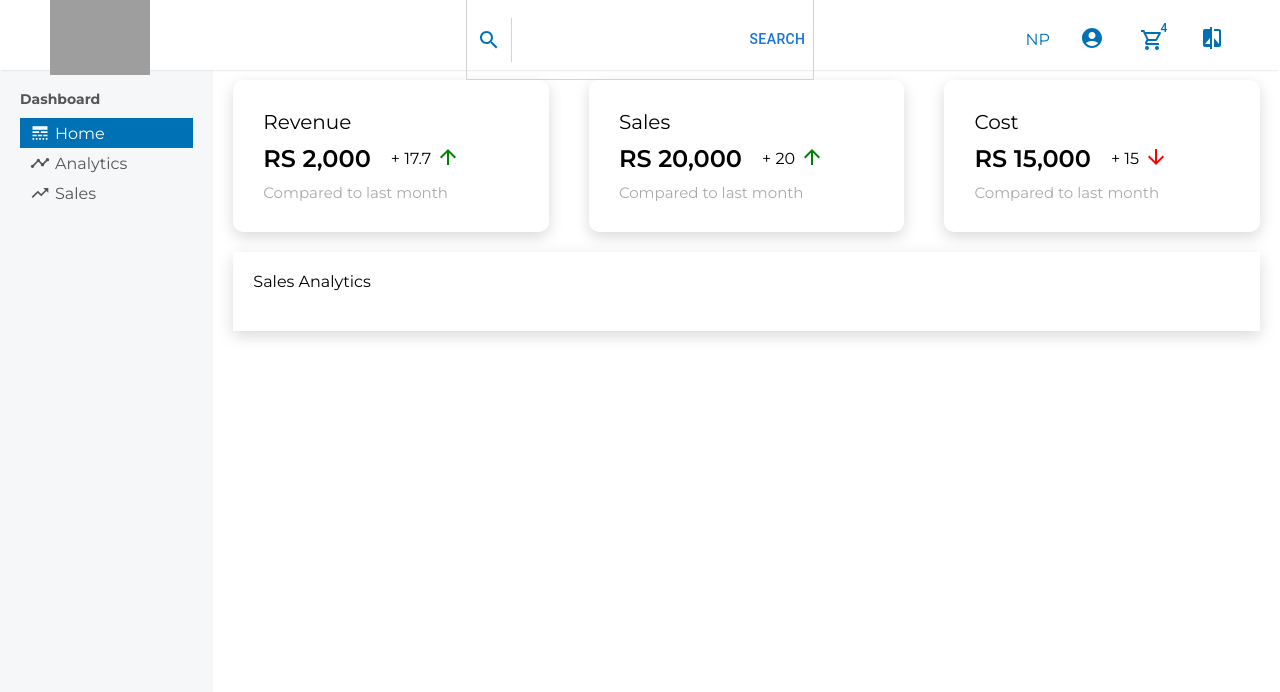
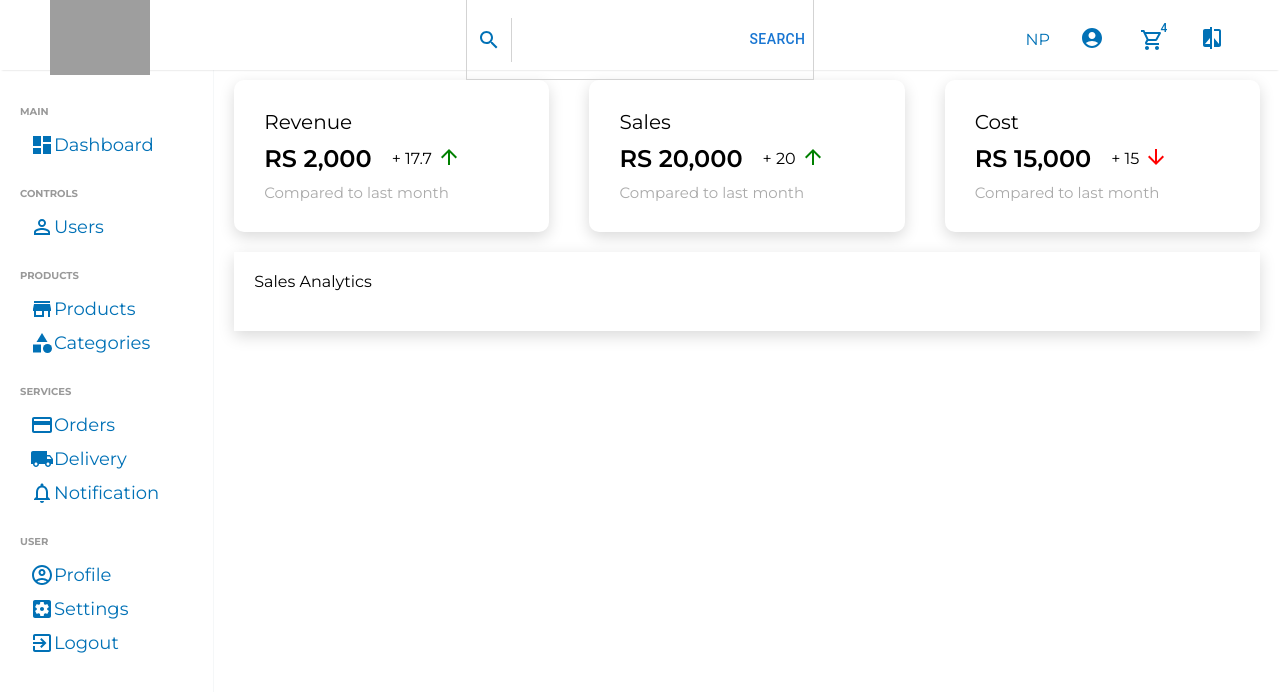
Before and after one commit to rxmann/Ecommerce-BechCha-Client, a React (Create React App) app: page /admindash in a window 1280 px wide. Shown: the top 692 px of the page. Built offline with nearby package versions, Linux system fonts and the light colour scheme; grey boxes are pictures that could not be loaded.

Commit message:
Sidebar dynamic

```diff
--- a/src/AdminComponents/Sidebar/Sidebar.jsx
+++ b/src/AdminComponents/Sidebar/Sidebar.jsx
@@ -1,6 +1,7 @@
 import styled from "styled-components"
-import { LineStyle, TrendingUp, Timeline } from "@mui/icons-material"
+import {  PersonOutline, CreditCard, Store, SettingsApplications, Dashboard, LocalShipping, Category, AccountCircleOutlined, ExitToApp, NotificationsNone } from "@mui/icons-material"
 import "../support.css"
+import { useState } from "react"
 
 const Container = styled.div`
     flex: 1;
@@ -8,7 +9,7 @@ const Container = styled.div`
     max-width: 250px;
     position: sticky;
     top: 70px;
-    background-color: #f5f7f8;
+    border-right: 0.5px solid #f5f7f8;
 `
 
 const SidebarWrapper = styled.div`
@@ -21,8 +22,10 @@ const SidebarMenu = styled.div`
 `
 
 const SidebarTitle = styled.h3`
-    font-size: 14px;
-    margin-bottom: 10px;
+    font-size: 10px;
+    font-weight: bold;
+    color: #999;
+    margin: 15px 0px 10px 0px;
 `
 
 const SidebarList = styled.ul`
@@ -37,38 +40,107 @@ const SidebarListItem = styled.li`
     padding: 5px 10px;
     cursor: pointer;
     display: flex;
-    font-size: 16px;
+    font-size: 14px;
     align-items: center;
+    color: #0171b6;
 
 
     &:hover {
         background-color: #e2f5ff;
+        color: #333333;
     }
 `
 
 
 const Sidebar = () => {
 
+    const [selected, setSelected] = useState("");
+
+    const data = [
+        {
+            title: "MAIN",
+            options: [{
+                name: "Dashboard",
+                icon: (<Dashboard />),
+                selected: selected
+            }],
+        },
+        {
+            title: "CONTROLS",
+            options: [{
+                name: "Users",
+                icon: (<PersonOutline />),
+                selected: selected
+            }],
+        },
+        {
+            title: "PRODUCTS",
+            options: [{
+                name: "Products",
+                icon: (<Store />),
+                selected: selected
+            }, {
+                name: "Categories",
+                icon: (<Category />),
+                selected: selected
+            }],
+        },
+        {
+            title: "SERVICES",
+            options: [{
+                name: "Orders",
+                icon: (<CreditCard />),
+                selected: selected
+            },
+            {
+                name: "Delivery",
+                icon: (<LocalShipping />),
+                selected: selected
+            },
+            {
+                name: "Notification",
+                icon: (<NotificationsNone />),
+                selected: selected
+            }],
+        },
+        {
+            title: "USER",
+            options: [{
+                name: "Profile",
+                icon: (<AccountCircleOutlined />),
+                selected: selected
+            },
+            {
+                name: "Settings",
+                icon: (<SettingsApplications />),
+                selected: selected
+            },
+            {
+                name: "Logout",
+                icon: (<ExitToApp />),
+                selected: selected
+            }],
+        },
+    ]
+
 
     return (
         <Container>
             <SidebarWrapper>
-                <SidebarMenu>
-                    <SidebarTitle> Dashboard </SidebarTitle>
-                    <SidebarList>
-                        <SidebarListItem className="menuActive">
-                            <LineStyle className="iconMUI"/>  Home
-                        </SidebarListItem>
 
-                        <SidebarListItem>
-                        <Timeline  className="iconMUI"/>  Analytics
-                        </SidebarListItem>
-
-                        <SidebarListItem>
-                         <TrendingUp className="iconMUI" />  Sales
-                        </SidebarListItem>
-                    </SidebarList>
-                </SidebarMenu>
+                <SidebarList>
+                        {data.map( (menu) =>  (
+                            <SidebarMenu>
+                                <SidebarTitle > {menu.title} </SidebarTitle>
+                                {menu.options.map( (child) => (
+                                    <SidebarListItem className="iconMUI">
+                                        {child.icon}
+                                        {child.name}
+                                    </SidebarListItem>
+                                ))}
+                            </SidebarMenu>
+                        ))}
+                </SidebarList>
             </SidebarWrapper>
         </Container>
     )
--- a/src/AdminComponents/support.css
+++ b/src/AdminComponents/support.css
@@ -1,9 +1,5 @@
-.menuActive {
-    background-color:  #0171b6;
-    color: white;
+.iconMUI {
+    font-size: 18px !important;
+    margin-right: 5px;
+    color: #0171b6;
 }
-
-.iconMUI {
-    font-size: 20px !important;
-    margin-right: 5px;
-}
```
